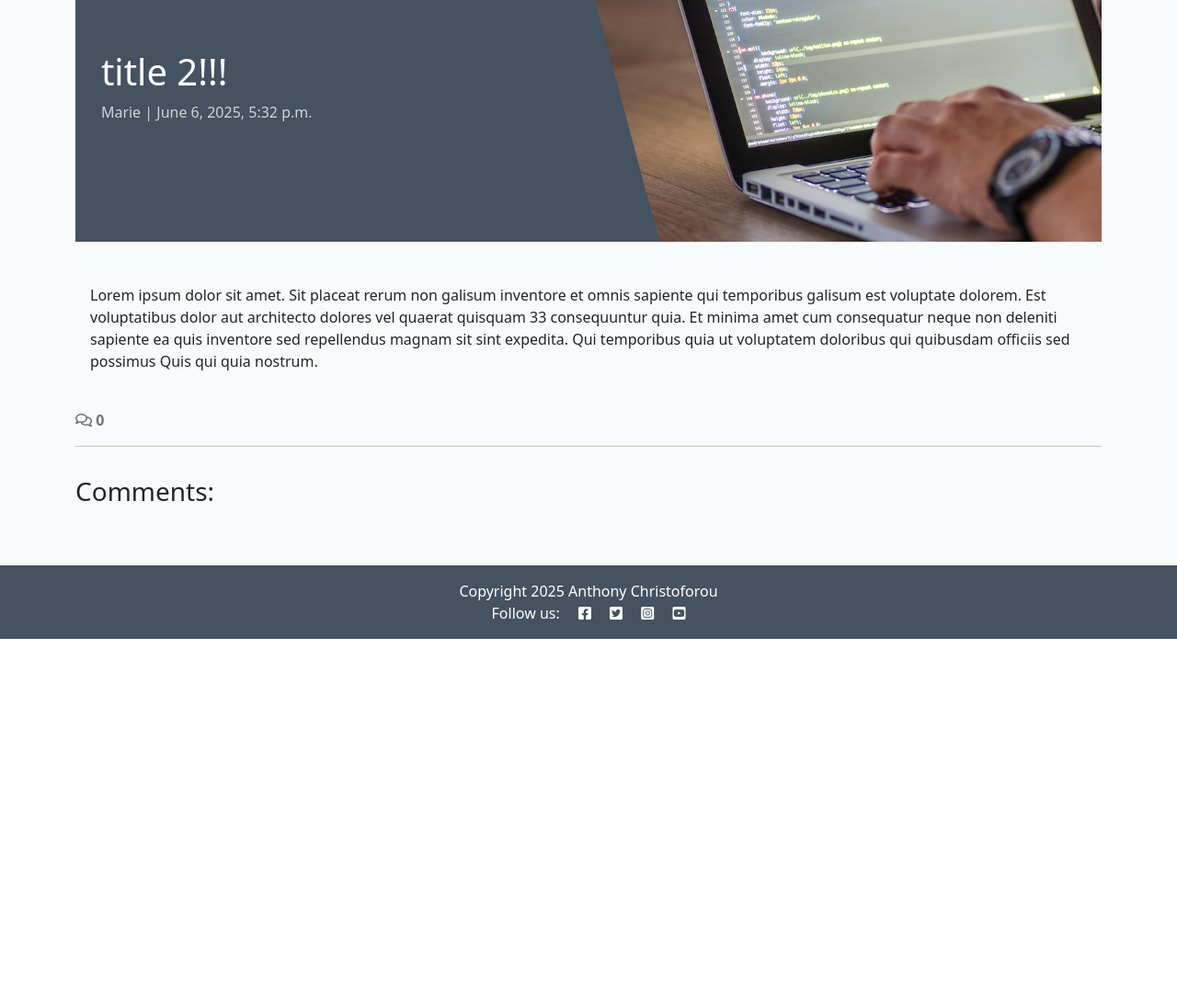
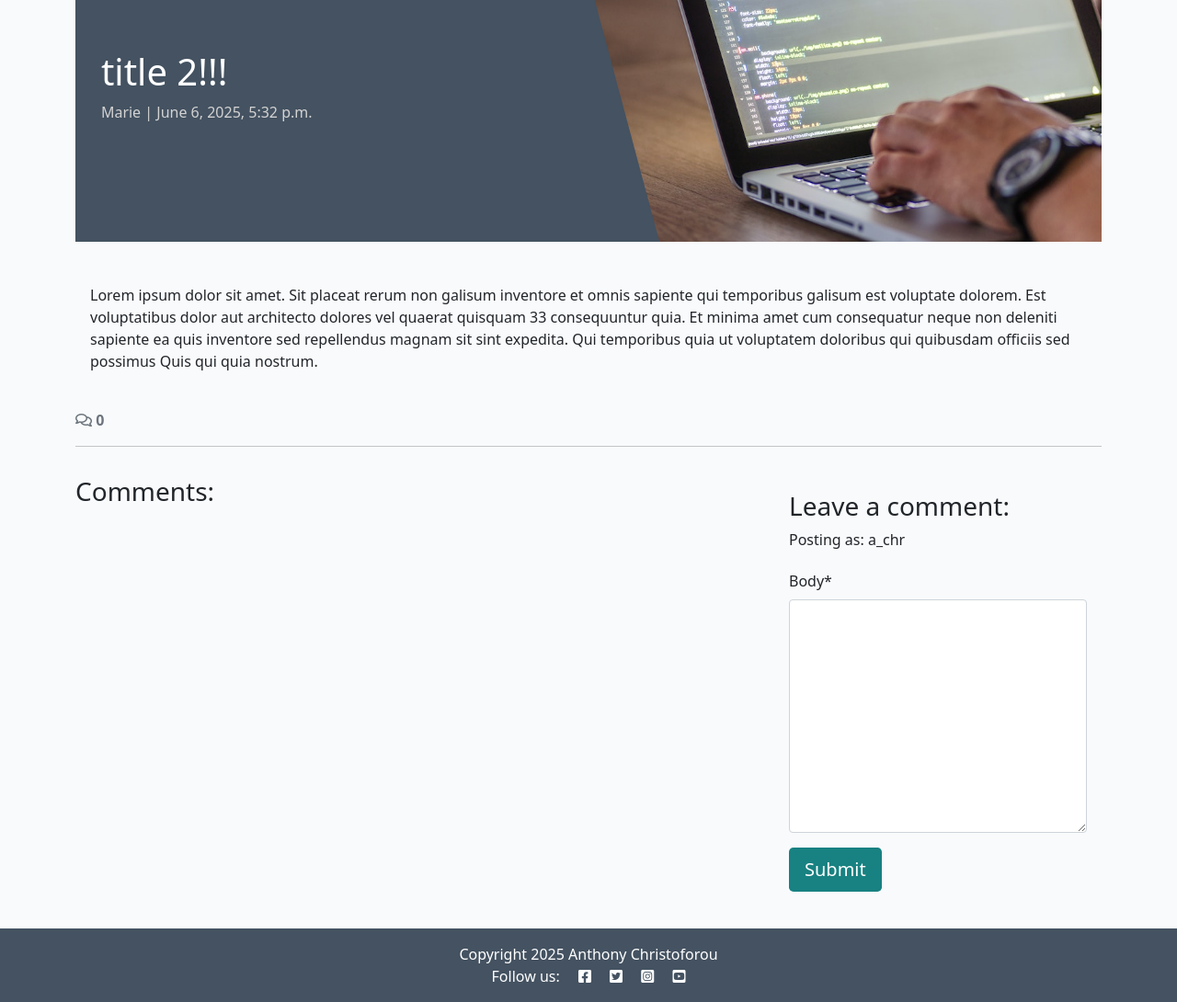
Before and after one commit to achristoforou1/codestar_blog, a Django app: a page that uses templates/base.html in a window 1280 px wide. Shown: the part 127-1217 px from the top of the page at 92% size. Before the commit the page ends 822 px from the top, so only its background shows below. Run offline with Django 4.2, Linux system fonts and the light colour scheme; a user stored in the database is signed in; data comes from the database, SQL or seed files in the repository; some libraries are stand-ins or nearby versions.

Commit message:
Posting and adding to the database exercises completed

```diff
--- /dev/null
+++ b/blog/forms.py
@@ -0,0 +1,8 @@
+from .models import Comment
+from django import forms
+
+
+class CommentForm(forms.ModelForm):
+    class Meta:
+        model = Comment
+        fields = ('body',)
--- a/blog/templates/blog/post_detail.html
+++ b/blog/templates/blog/post_detail.html
@@ -1,6 +1,7 @@
 {% extends 'base.html' %}
 {% block content %}
 {% load static %}
+{% load crispy_forms_tags %}
 
 <div class="masthead">
     <div class="container">
@@ -72,6 +73,24 @@
                 {% endfor %}
             </div>
         </div>
+        <!-- Creating New Comments -->
+        <div class="col-md-4 card mb-4 mt-3">
+            <div class="card-body">
+                {% if user.is_authenticated %}
+                <h3>Leave a comment:</h3>
+                <p>Posting as: {{ user.username }}</p>
+                <form id="commentForm" method="post"
+                    style="margin-top: 1.3em;">
+                    {{ comment_form | crispy }}
+                    {% csrf_token %}
+                    <button id="submitButton" type="submit"
+                        class="btn btn-signup btn-lg">Submit</button>
+                </form>
+                {% else %}
+                <p>Log in to leave a comment</p>
+                {% endif %}
+            </div>
+        </div>
     </div>
 </div>
 
--- a/blog/views.py
+++ b/blog/views.py
@@ -1,6 +1,8 @@
 from django.shortcuts import render, get_object_or_404
 from django.views import generic
+from django.contrib import messages
 from .models import Post
+from .forms import CommentForm
 
 # Create your views here.
 class PostList(generic.ListView):
@@ -27,6 +29,20 @@ def post_detail(request, slug):
     comments = post.comments.all().order_by("-created_on")
     comment_count = post.comments.filter(approved=True).count()
 
+    if request.method == "POST":
+        comment_form = CommentForm(data=request.POST)
+        if comment_form.is_valid():
+            comment = comment_form.save(commit=False)
+            comment.author = request.user
+            comment.post = post
+            comment.save()
+            messages.add_message(
+                request, messages.SUCCESS,
+                'Comment submitted and awaiting approval'
+            )
+
+    comment_form = CommentForm()
+
     return render(
         request,
         "blog/post_detail.html",
@@ -34,5 +50,6 @@ def post_detail(request, slug):
             "post": post,
             "comments": comments,
             "comment_count": comment_count,
+            "comment_form": comment_form,
         },
     )
--- a/requirements.txt
+++ b/requirements.txt
@@ -3,11 +3,13 @@ bleach==6.2.0
 certifi==2025.6.15
 cffi==1.17.1
 charset-normalizer==3.4.2
+crispy-bootstrap5==0.7
 cryptography==45.0.4
 defusedxml==0.7.1
 dj-database-url==0.5.0
 Django==4.2.22
 django-allauth==0.57.2
+django-crispy-forms==2.4
 django-summernote==0.8.20.0
 gunicorn==20.1.0
 idna==3.10
--- a/templates/base.html
+++ b/templates/base.html
@@ -74,6 +74,22 @@
         </div>
     </nav>
 
+    <!-- displaying Django messages -->
+    <div class="container">
+        <div class="row">
+            <div class="col-md-8 offset-md-2">
+                {% for message in messages %}
+                    <div class="alert {{ message.tags }} alert-dismissible
+                        fade show" id="msg" role="alert">
+                        {{ message | safe }}
+                        <button type="button" class="btn-close"
+                        data-bs-dismiss="alert" aria-label="Close"></button>
+                    </div>
+                {% endfor %}
+            </div>
+        </div>
+    </div>
+
     <main class="flex-shrink-0 main-bg">
         {% if user.is_authenticated %}
         <p class="text-end m-3">You are logged in as {{ user }}</p>
```
Also changed, not shown: codestar/settings.py (+6 -1 lines).
